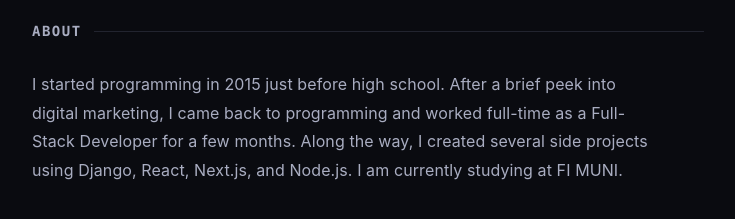
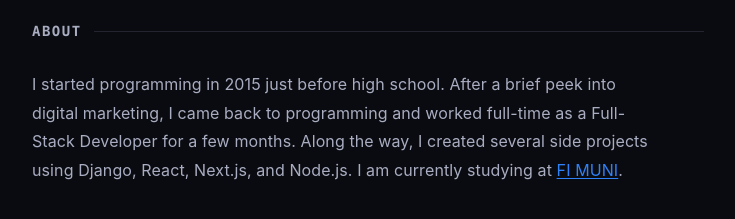
Before and after one commit to Dafitko/dafitko.github.io, a React (Vite) app: page / in a window 1280 px wide. Shown: the part 1228-1447 px from the top of the page, without its empty margins (272-1007 px from the left). Built offline with nearby package versions, Linux system fonts and the light colour scheme.

Commit message:
href for uni

```diff
--- a/src/App.css
+++ b/src/App.css
@@ -52,6 +52,12 @@
   font-size: 16px;
   max-width: 62ch;
   color: var(--text);
+}
+
+.about-text a {
+  color: var(--accent);
+  text-decoration: underline;
+  text-underline-offset: 2px;
 }
 
 .experience-grid {
--- a/src/App.jsx
+++ b/src/App.jsx
@@ -151,7 +151,11 @@ function App() {
             I started programming in 2015 just before high school.
             After a brief peek into digital marketing, I came back to programming and worked full-time as a Full-Stack Developer for a few months.
             Along the way, I created several side projects using Django, React, Next.js, and Node.js.
-            I am currently studying at FI MUNI.
+            I am currently studying at{' '}
+            <a href="https://www.fi.muni.cz/" target="_blank" rel="noreferrer">
+              FI MUNI
+            </a>
+            .
           </p>
         </section>
       </div>
```
